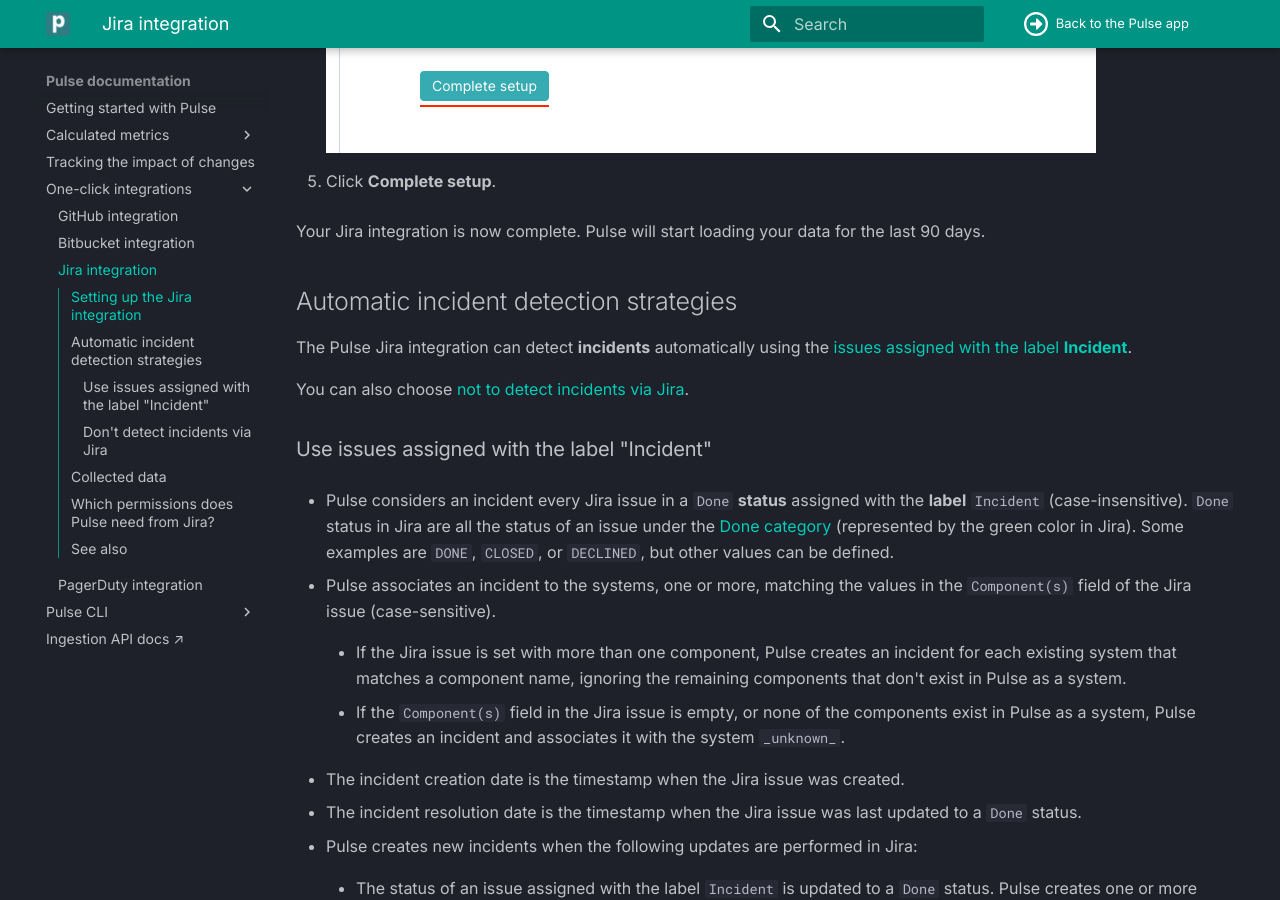
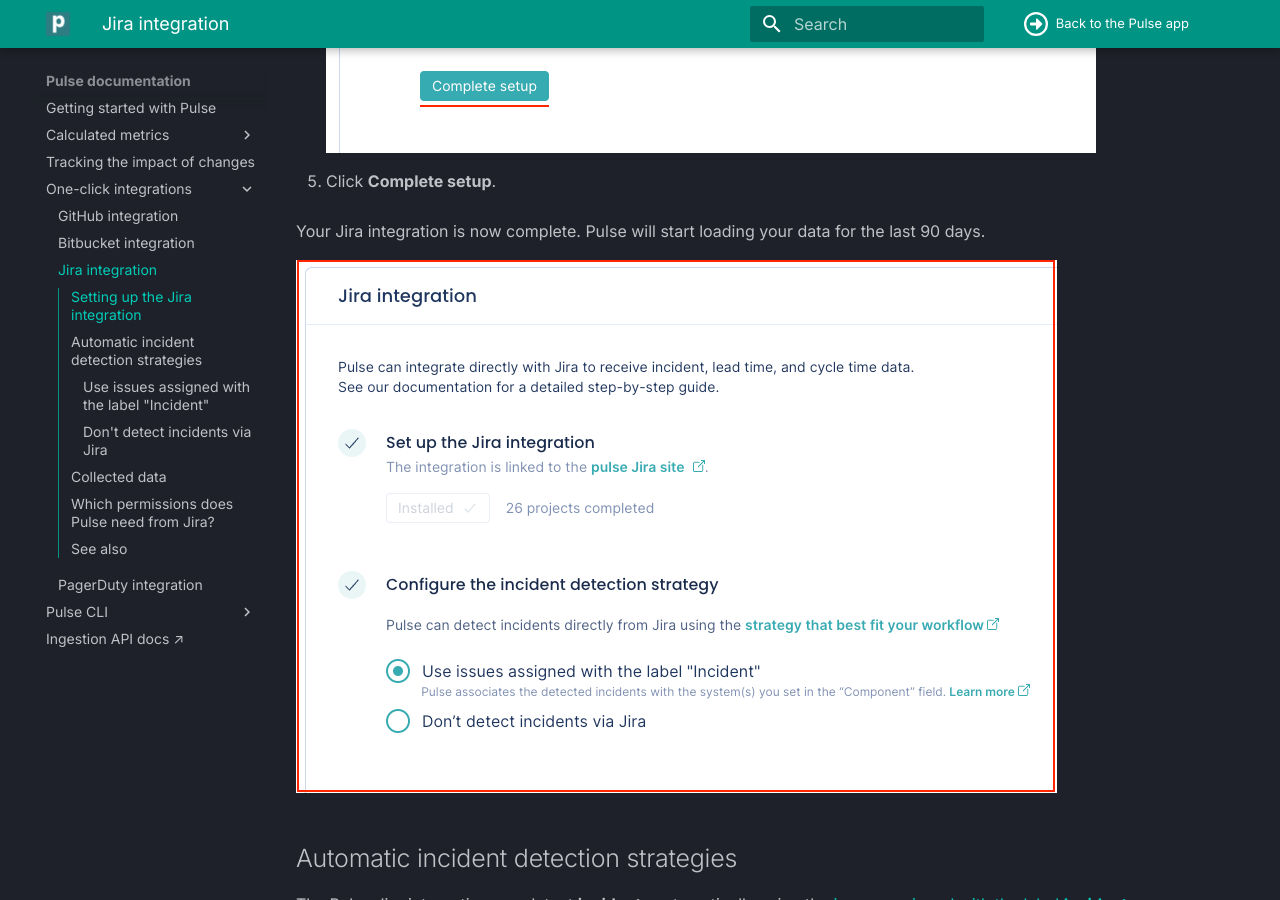
Before and after one commit to codacy/pulse-user-docs, an MkDocs documentation site: the page built from docs/one-click-integrations/jira-integration.md, in a window 1280 px wide and 900 px high, scrolled down 2060 px. Built offline with MkDocs 1.6.1 and Material for MkDocs 9.7.7, drawn with Linux system fonts in a browser that asks for light colours.

Commit message:
feat: Add screenshot for successful setup

```diff
--- a/docs/one-click-integrations/jira-integration.md
+++ b/docs/one-click-integrations/jira-integration.md
@@ -38,7 +38,7 @@
 
 Your Jira integration is now complete. Pulse will start loading your data for the last 90 days.
 
-<!--TODO Add screenshot for setup ok-->
+![Pulse Jira integration set up successfully](images/jira-ok.png)
 
 ## Automatic incident detection strategies {: id="incident-detection-strategy"}
 
```
Also changed, not shown: docs/one-click-integrations/images/jira-ok.png (added).
